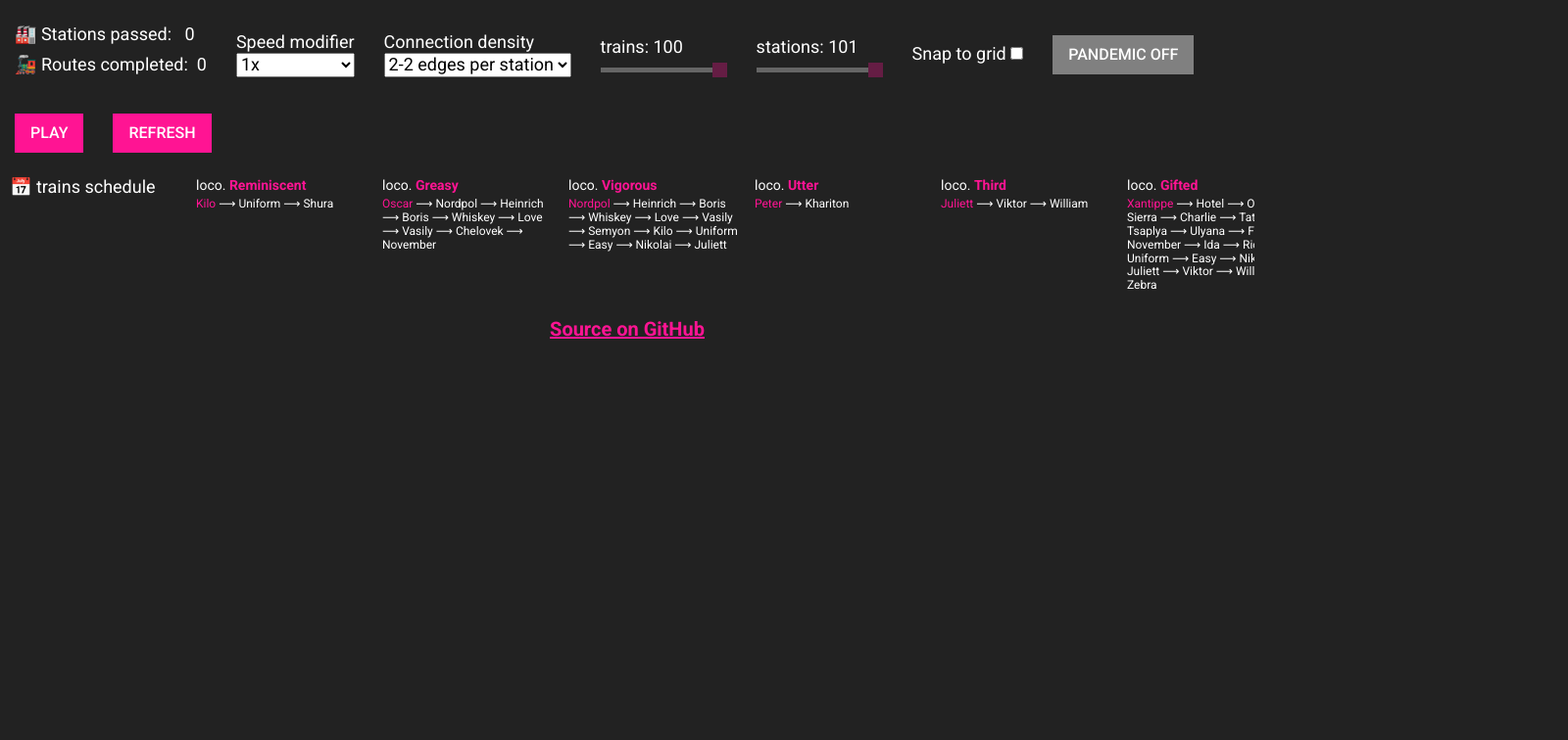
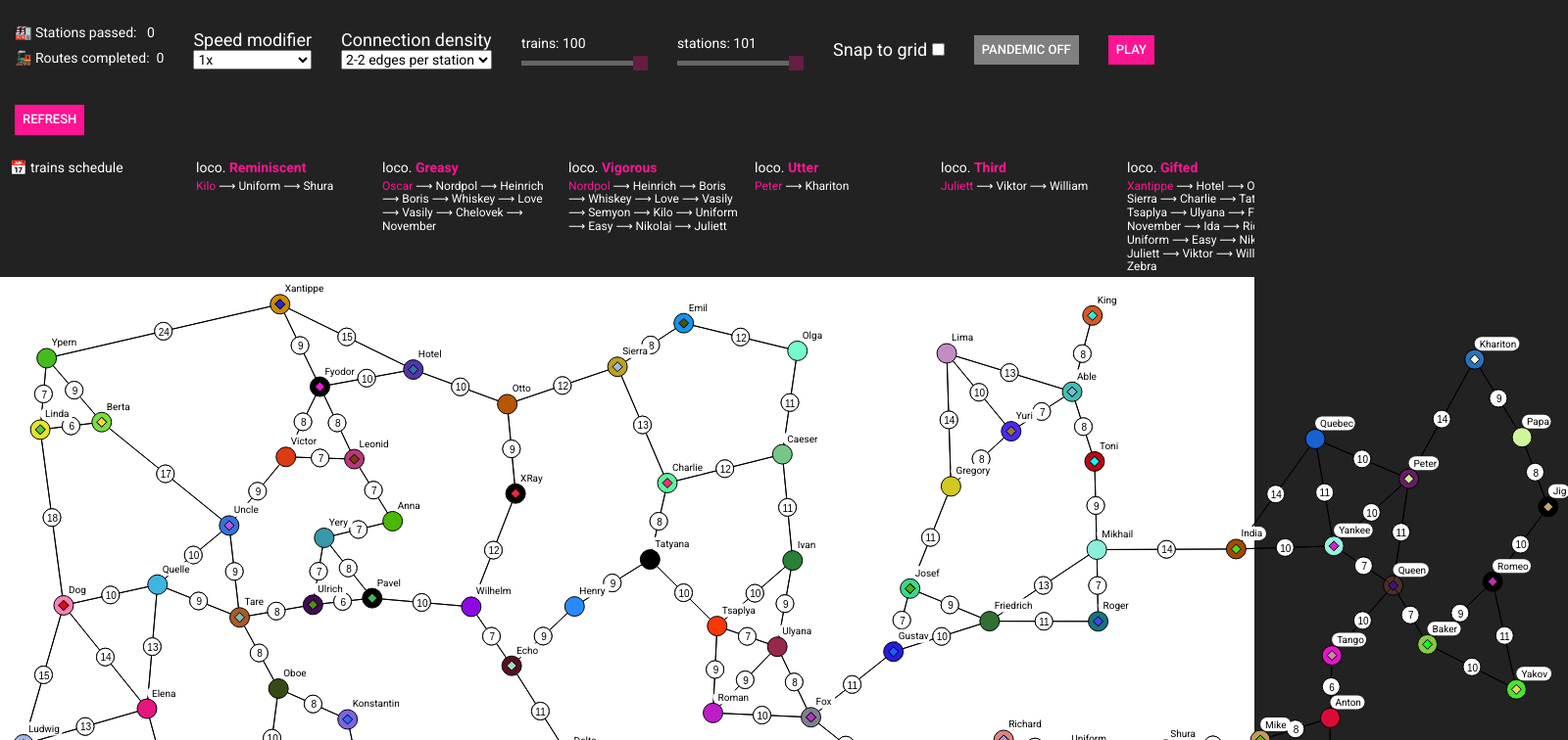
Before and after one commit to novembrea/trains, a website built with webpack: page src/index.html in a window 1280 px wide. Shown: the top 756 px of the page at 98% size, 1600 px wide, since content can reach past the window. Built offline with nearby package versions, Linux system fonts and the light colour scheme.

Commit message:
update ui

```diff
--- a/src/styles.css
+++ b/src/styles.css
@@ -9,6 +9,7 @@ body {
 }
 
 p {
+  font-size: 14px;
   margin: 0 0 10px 0;
 }
 
@@ -19,10 +20,6 @@ main {
 
 .hidden {
   display: none !important;
-}
-
-.konvajs-content {
-  display: none;
 }
 
 .canvas {
@@ -67,10 +64,11 @@ main {
 
 select {
   width: 100%;
+  font-size: 14px;
 }
 
 option {
-  padding: 5px 10px;
+  padding: 2px 4px;
 }
 
 .controls {
@@ -133,10 +131,10 @@ button {
   font-family: inherit;
   font-weight: 500;
   line-height: 1.5rem;
-  font-size: 16px;
+  font-size: 13px;
   background: deeppink;
   color: white;
-  padding: 0.5rem 1rem;
+  padding: 0.2rem 0.5rem;
   border: none;
   box-sizing: border-box;
 }
@@ -145,10 +143,10 @@ button {
   font-family: inherit;
   font-weight: 500;
   line-height: 1.5rem;
-  font-size: 16px;
+  font-size: 13px;
   background: gray;
   color: white;
-  padding: 0.5rem 1rem;
+  padding: 0.2rem 0.5rem;
   border: none;
   box-sizing: border-box;
 }
```
